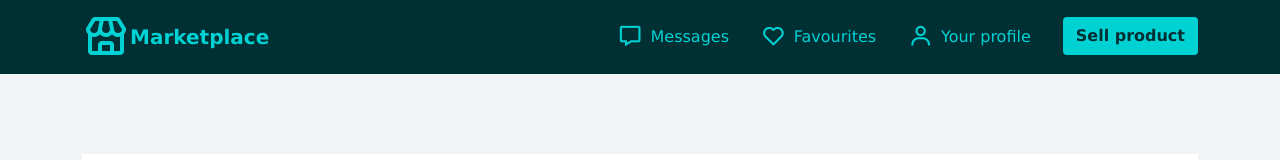
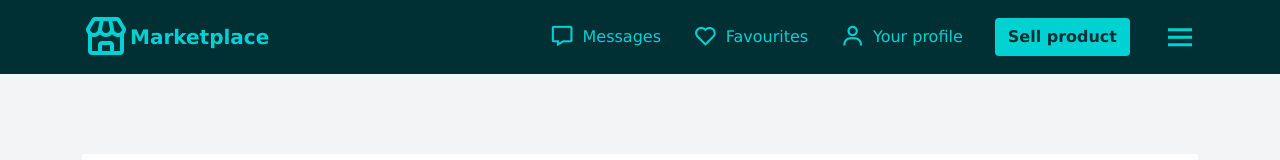
Before and after one commit to 4AK1LLA/Marketplace, an Angular app in the folder Marketplace.WebUI/marketplace-ui/: page / in a window 1280 px wide. Shown: the top 160 px of the page. Built offline with nearby package versions, Linux system fonts and the light colour scheme; no server answers.

Commit message:
Navbar changes & Added sidebar component

```diff
--- a/Marketplace.WebUI/marketplace-ui/src/app/app.module.ts
+++ b/Marketplace.WebUI/marketplace-ui/src/app/app.module.ts
@@ -5,12 +5,14 @@ import { HttpClientModule } from '@angular/common/http';
 import { AppComponent } from './app.component';
 import { NavbarComponent } from './components/navbar/navbar.component';
 import { MainCategoriesComponent } from './components/main-categories/main-categories.component';
+import { SidebarComponent } from './components/sidebar/sidebar.component';
 
 @NgModule({
   declarations: [
     AppComponent,
     NavbarComponent,
-    MainCategoriesComponent
+    MainCategoriesComponent,
+    SidebarComponent
   ],
   imports: [
     BrowserModule,
--- a/Marketplace.WebUI/marketplace-ui/src/app/components/navbar/navbar.component.css
+++ b/Marketplace.WebUI/marketplace-ui/src/app/components/navbar/navbar.component.css
@@ -2,17 +2,18 @@
     background-color: var(--main-color);
 }
 
-.logo-icon, .nav-link {
+.nav-link {
     color: var(--secondary-color);
 }
 
 .navbar-brand {
+    color: var(--secondary-color);
+    font-weight: bold;
     align-items: center;
 }
 
-.navbar-brand span {
-    color: var(--secondary-color);
-    font-weight: bold;
+.navbar-nav {
+    align-items: center;
 }
 
 .nav-item {
@@ -35,8 +36,8 @@
 }
 
 .btn:hover {
-    color: var(--secondary-color);
+    color: var(--white-color);
     background-color: var(--main-color);
-    border: .1rem solid var(--secondary-color);
+    border: .1rem solid var(--white-color);
     transition: .5s;
 }
--- a/Marketplace.WebUI/marketplace-ui/src/app/components/navbar/navbar.component.html
+++ b/Marketplace.WebUI/marketplace-ui/src/app/components/navbar/navbar.component.html
@@ -5,7 +5,7 @@
             <span>Marketplace</span>
         </a>
 
-        <ul class="navbar-nav ms-auto flex-row">
+        <ul class="navbar-nav ms-auto flex-row" style="align-items: center;">
             <li class="nav-item">
                 <a class="nav-link d-flex" href="#">
                     <i class='bx bx-message bx-sm nav-icon'></i>
@@ -27,6 +27,11 @@
             <li class="nav-item">
                 <button class="btn">Sell product</button>
             </li>
+            <li class="nav-item">
+                <a class="nav-link d-flex" href="#">
+                    <i class='bx bx-menu bx-md nav-icon'></i>
+                </a>
+            </li>
         </ul>
     </div>
 </nav>
--- /dev/null
+++ b/Marketplace.WebUI/marketplace-ui/src/app/components/sidebar/sidebar.component.html
@@ -0,0 +1 @@
+<p>sidebar works!</p>
--- /dev/null
+++ b/Marketplace.WebUI/marketplace-ui/src/app/components/sidebar/sidebar.component.ts
@@ -0,0 +1,15 @@
+import { Component, OnInit } from '@angular/core';
+
+@Component({
+  selector: 'app-sidebar',
+  templateUrl: './sidebar.component.html',
+  styleUrls: ['./sidebar.component.css']
+})
+export class SidebarComponent implements OnInit {
+
+  constructor() { }
+
+  ngOnInit(): void {
+  }
+
+}
```
Also changed, not shown: Marketplace.WebUI/marketplace-ui/src/app/components/sidebar/sidebar.component.css (added), 1 other file (tests, documents, lock files or other folders).
